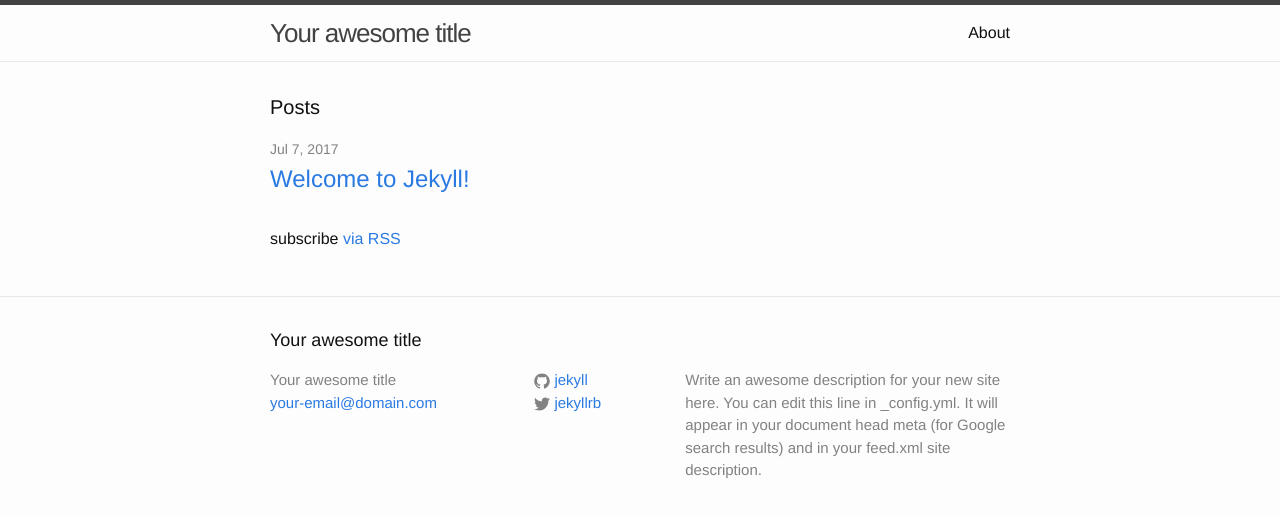
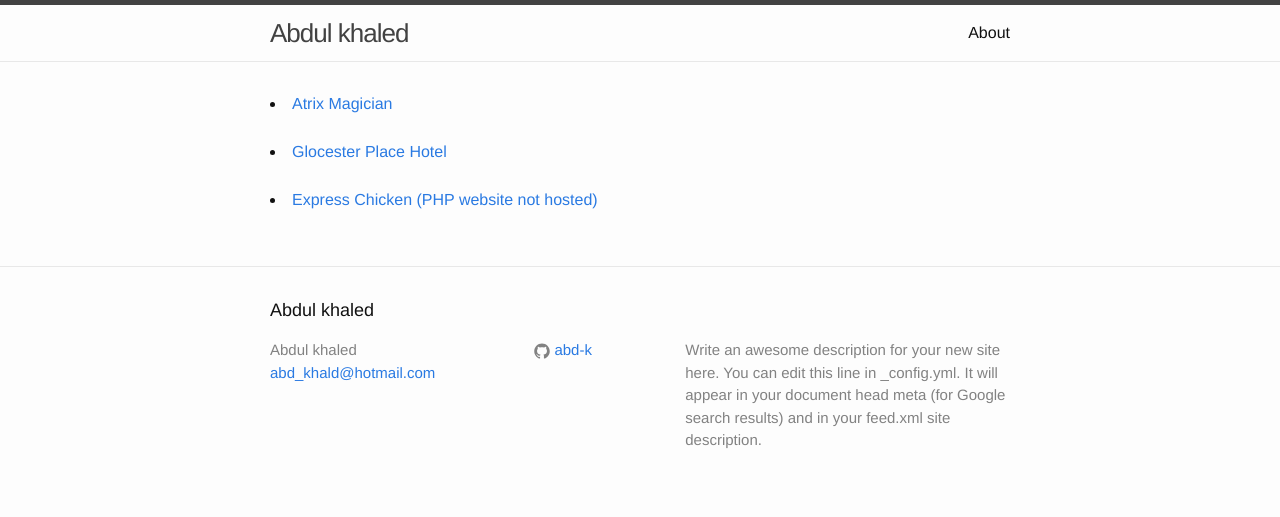
Before and after one commit to Abd-K/Abd-K.github.io, a Jekyll site: the page built from index.html, in a window 1280 px wide. Shown: the top 517 px of the page. Built offline with Jekyll 4.4.1, drawn with Linux system fonts in a browser that asks for light colours.

Commit message:
ammended jekyll files

```diff
--- a/_config.yml
+++ b/_config.yml
@@ -6,16 +6,16 @@
 # 'jekyll serve'. If you change this file, please restart the server process.
 
 # Site settings
-title: Your awesome title
-email: your-email@domain.com
+title: Abdul khaled
+email: abd_khald@hotmail.com
 description: > # this means to ignore newlines until "baseurl:"
   Write an awesome description for your new site here. You can edit this
   line in _config.yml. It will appear in your document head meta (for
   Google search results) and in your feed.xml site description.
-baseurl: "" # the subpath of your site, e.g. /blog
-url: "http://yourdomain.com" # the base hostname & protocol for your site
-twitter_username: jekyllrb
-github_username:  jekyll
+baseurl: "https://abd-k.github.io/" # the subpath of your site, e.g. /blog
+url: "https://abd-k.github.io/" # the base hostname & protocol for your site
+# twitter_username: jekyllrb
+github_username:  abd-k
 
 # Build settings
 markdown: kramdown
--- a/_layouts/default.html
+++ b/_layouts/default.html
@@ -9,7 +9,9 @@
 
     <div class="page-content">
       <div class="wrapper">
-        {{ content }}
+        <li><a href="Atrix_magician/index.html"> Atrix Magician</a></li> <br>
+        <li><a href="hotel/index.html">Glocester Place Hotel</a> </li><br>
+        <li><a href="https://github.com/Abd-K/Abd-K.github.io/tree/master/shopping_cart_express_chicken"> Express Chicken (PHP website not hosted) </a> </li> <br>
       </div>
     </div>
 
```
